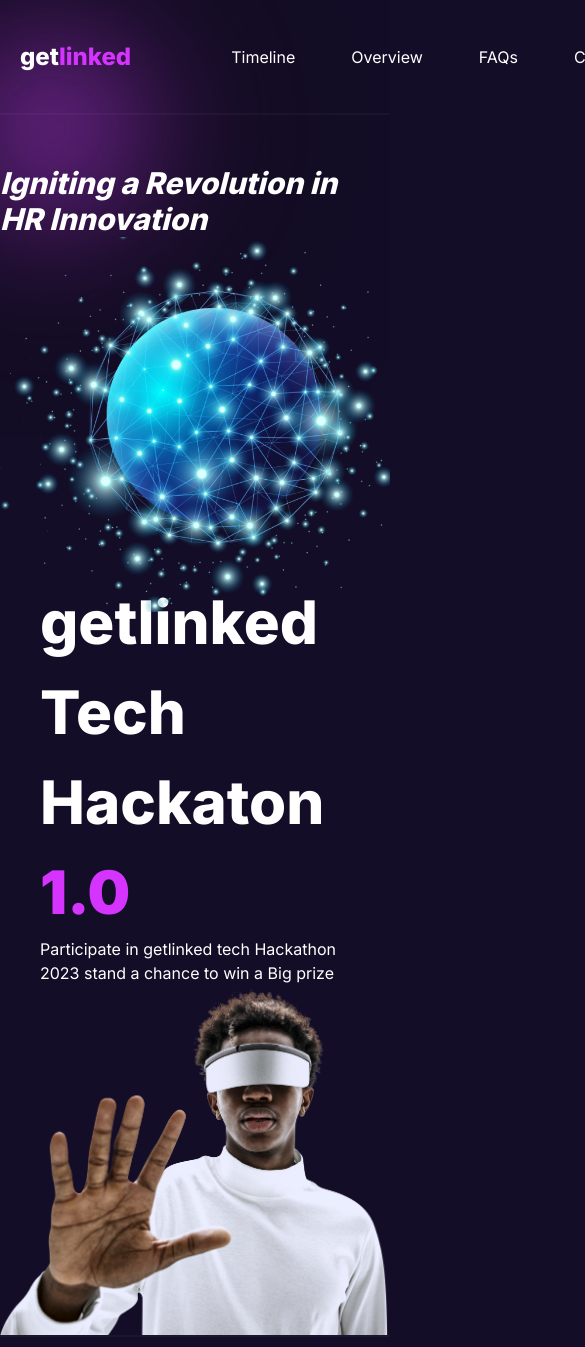
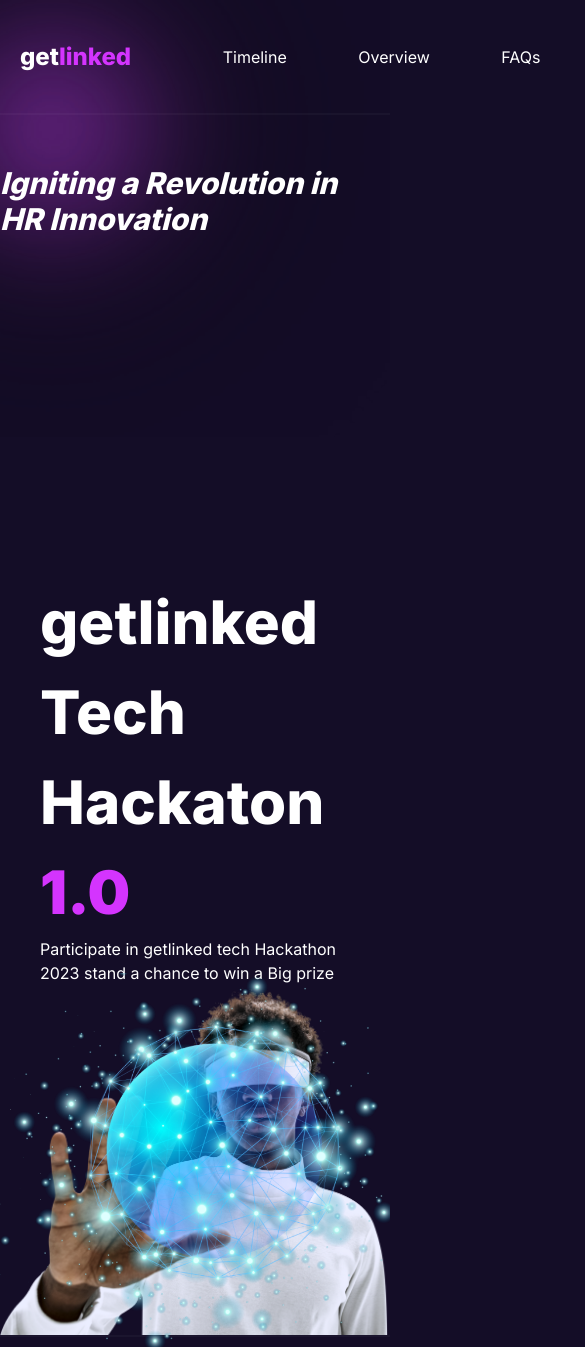
Before and after one commit to nosavic/getlinkedhackaton-1.0, a Next.js app: page / in a window 390 px wide. Shown: the top 1347 px of the page, 585 px wide, since content can reach past the window. Built offline with nearby package versions, Linux system fonts and the light colour scheme.

Commit message:
working on responsiveness

```diff
--- a/components/Middle.tsx
+++ b/components/Middle.tsx
@@ -33,6 +33,8 @@ function Middle() {
             Big prize
           </p>
         </div>
+        <div className="main-container">
+          <div className=" image-container relative flex">
             <div className="">
               <Image
                 // width={1086}
@@ -41,7 +43,7 @@ function Middle() {
                 alt="Picture of the author"
               />
             </div>
-        <div className="absolute right-0 hover:animate-pulse">
+            <div className=" hover:animate-pulse absolute ">
               <Image
                 // width={1086}
                 // height={836}
@@ -50,6 +52,8 @@ function Middle() {
               />
             </div>
           </div>
+        </div>
+      </div>
       <Line />
     </div>
   );
--- a/components/Navbar.tsx
+++ b/components/Navbar.tsx
@@ -3,19 +3,21 @@ import Line from "../tools/line";
 
 function Navbar() {
   return (
-    <div>
+    <div >
       <div className="flex justify-between mt-[30px] mb-[30px] px-[20px] items-center">
         <div className=" flex text-2xl font-extrabold">
           <p>get</p>
           <p className="text-[#D434FE]">linked</p>
         </div>
-        <div className="flex gap-[56px] ml-[100px] ">
-          <p>Timeline</p>
-          <p>Overview</p>
-          <p>FAQs</p>
-          <p>Contacts</p>
+        <div className="flex items-center ">
+          <div className="flex mr-[20px] ml-[20px] justify-evenly min-w-[200px] w-[600px]">
+            <div>Timeline</div>
+            <div>Overview</div>
+            <div>FAQs</div>
+            <div>Contacts</div>
+          </div>
+          <div className="rbutton">Register</div>
         </div>
-        <div className="rbutton">Register</div>
       </div>
       <Line />
     </div>
--- a/src/app/globals.css
+++ b/src/app/globals.css
@@ -56,3 +56,17 @@ body {
   width: 100%;
   height: 1px;
 }
+
+.main-container {
+  display: flex;
+  justify-content: center;
+  align-items: center;
+
+}
+
+.image-container {
+  align-items: center;
+  /* justify-content: center; */
+  display: flex;
+  gap: -20px;
+}
```
Also changed, not shown: tools/Man.tsx (added, +11 -0 lines). Lines whose indentation alone changed are shown as unchanged.
